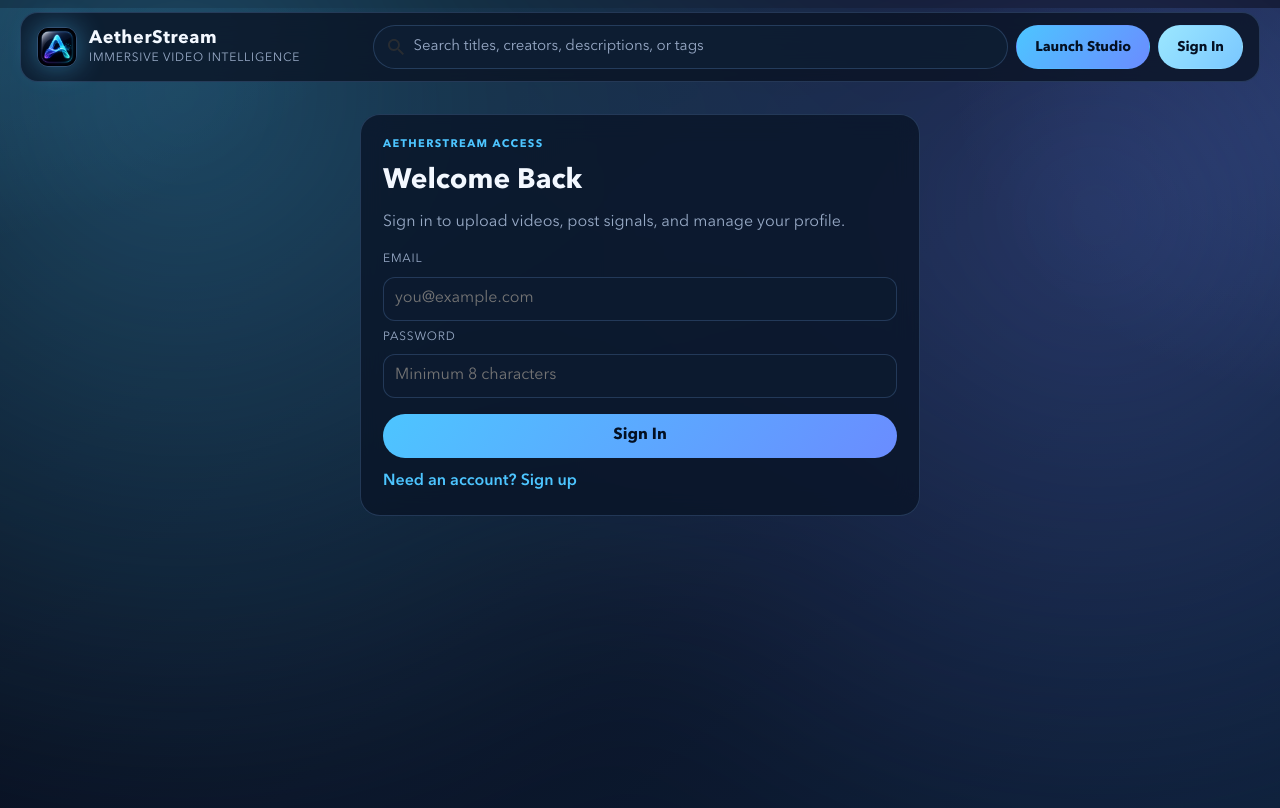
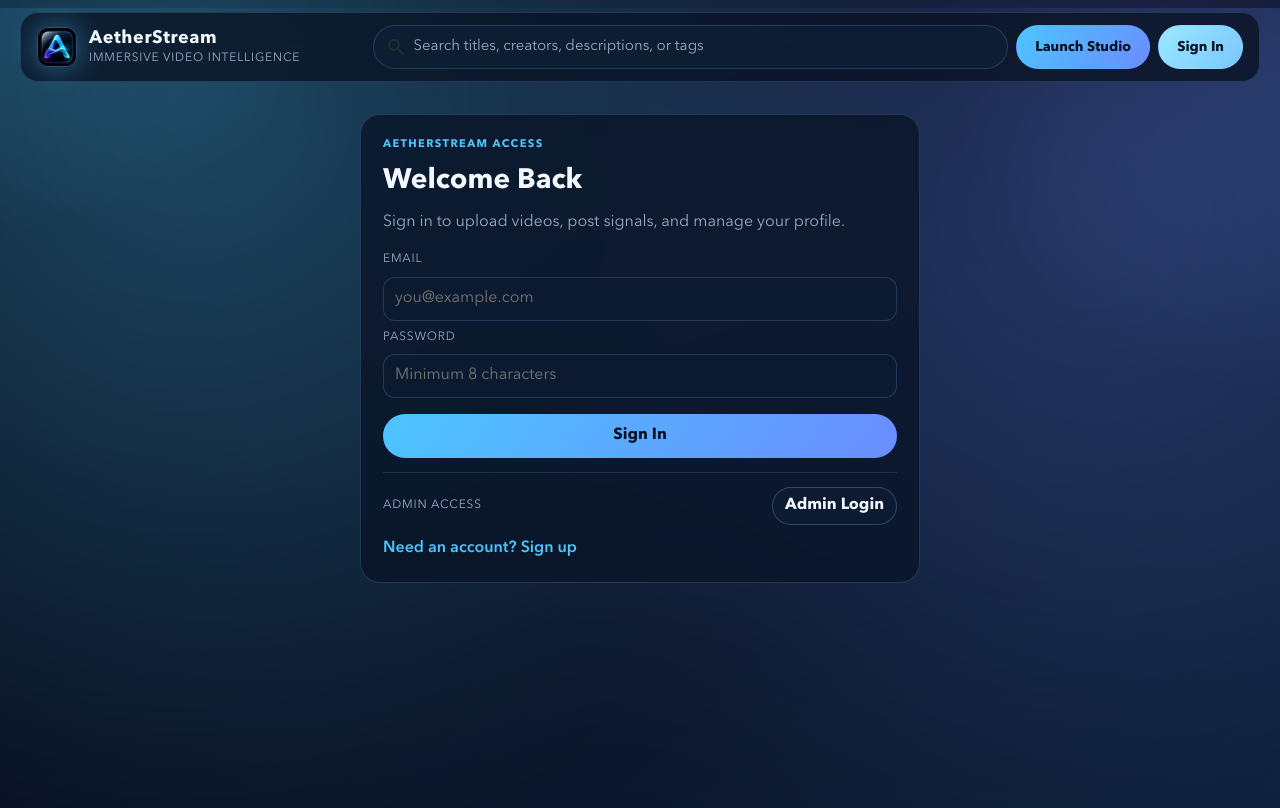
Before and after one commit to NicholasKerr7/nicholas-kerr-aetherstream-client, a React (Create React App) app: page /auth in a window 1280 px wide. Built offline with nearby package versions, Linux system fonts and the light colour scheme.

Commit message:
Add admin login screenshots

```diff
--- a/src/context/AuthContext.js
+++ b/src/context/AuthContext.js
@@ -1,4 +1,4 @@
-import { createContext, useContext, useEffect, useMemo, useState } from "react";
+import { createContext, useContext, useEffect, useState } from "react";
 import axios from "axios";
 import {
   API_URL,
@@ -81,6 +81,17 @@ export const AuthProvider = ({ children }) => {
     }
   };
 
+  const adminLogin = async () => {
+    try {
+      const response = await axios.post(`${API_URL}auth/admin-login`);
+
+      setAuthSession(response.data.token, response.data.user);
+      return response.data.user;
+    } catch (error) {
+      throw new Error(getErrorMessage(error, "Could not sign in as admin."));
+    }
+  };
+
   const logout = () => {
     setAuthSession("", null);
   };
@@ -126,20 +137,18 @@ export const AuthProvider = ({ children }) => {
     }
   };
 
-  const contextValue = useMemo(
-    () => ({
+  const contextValue = {
     token,
     user,
     isAuthenticated: Boolean(token && user),
     isBootstrapping,
     signup,
     login,
+    adminLogin,
     logout,
     refreshProfile,
     updateProfile,
-    }),
-    [token, user, isBootstrapping]
-  );
+  };
 
   return <AuthContext.Provider value={contextValue}>{children}</AuthContext.Provider>;
 };
--- a/src/pages/authpage/AuthPage.js
+++ b/src/pages/authpage/AuthPage.js
@@ -11,7 +11,7 @@ const initialFormState = {
 };
 
 function AuthPage() {
-  const { login, signup, isAuthenticated } = useAuth();
+  const { adminLogin, login, signup, isAuthenticated } = useAuth();
   const [mode, setMode] = useState("login");
   const [formData, setFormData] = useState(initialFormState);
   const [isSubmitting, setIsSubmitting] = useState(false);
@@ -53,6 +53,20 @@ function AuthPage() {
           avatarUrl: formData.avatarUrl,
         });
       }
+      setFormData(initialFormState);
+    } catch (error) {
+      setErrorMessage(error.message);
+    } finally {
+      setIsSubmitting(false);
+    }
+  };
+
+  const handleAdminLogin = async () => {
+    setErrorMessage("");
+    setIsSubmitting(true);
+
+    try {
+      await adminLogin();
       setFormData(initialFormState);
     } catch (error) {
       setErrorMessage(error.message);
@@ -146,6 +160,20 @@ function AuthPage() {
 
         {errorMessage && <p className="auth-page__error">{errorMessage}</p>}
 
+        {mode === "login" && (
+          <div className="auth-page__admin">
+            <p className="auth-page__admin-label">Admin Access</p>
+            <button
+              className="auth-page__admin-btn"
+              type="button"
+              disabled={isSubmitting}
+              onClick={handleAdminLogin}
+            >
+              {isSubmitting ? "Signing In..." : "Admin Login"}
+            </button>
+          </div>
+        )}
+
         <button className="auth-page__switch" type="button" onClick={toggleMode}>
           {mode === "login"
             ? "Need an account? Sign up"
--- a/src/pages/authpage/AuthPage.scss
+++ b/src/pages/authpage/AuthPage.scss
@@ -91,6 +91,40 @@
   color: #ffb4bf;
 }
 
+.auth-page__admin {
+  margin-top: 1.4rem;
+  padding-top: 1.4rem;
+  border-top: 0.1rem solid rgba(132, 187, 255, 0.16);
+  display: flex;
+  align-items: center;
+  justify-content: space-between;
+  gap: 1rem;
+  flex-wrap: wrap;
+}
+
+.auth-page__admin-label {
+  margin: 0;
+  color: var(--text-muted);
+  font-size: 1.2rem;
+  text-transform: uppercase;
+  letter-spacing: 0.08rem;
+}
+
+.auth-page__admin-btn {
+  min-height: 3.8rem;
+  border-radius: 999px;
+  border: 0.1rem solid rgba(132, 187, 255, 0.28);
+  padding: 0 1.2rem;
+  background: rgba(14, 30, 53, 0.78);
+  color: var(--text-main);
+  font-weight: 700;
+}
+
+.auth-page__admin-btn:disabled {
+  opacity: 0.65;
+  cursor: wait;
+}
+
 .auth-page__switch {
   margin-top: 1.2rem;
   border: 0;
```
Also changed, not shown: 3 other files (tests, documents, lock files or other folders). Lines whose indentation alone changed are shown as unchanged.
